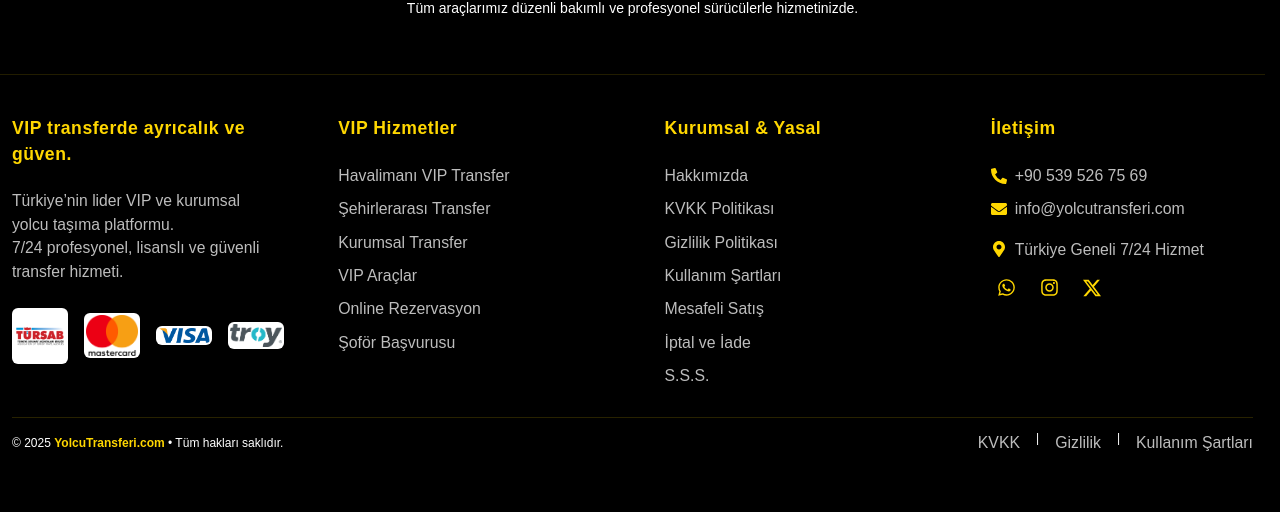
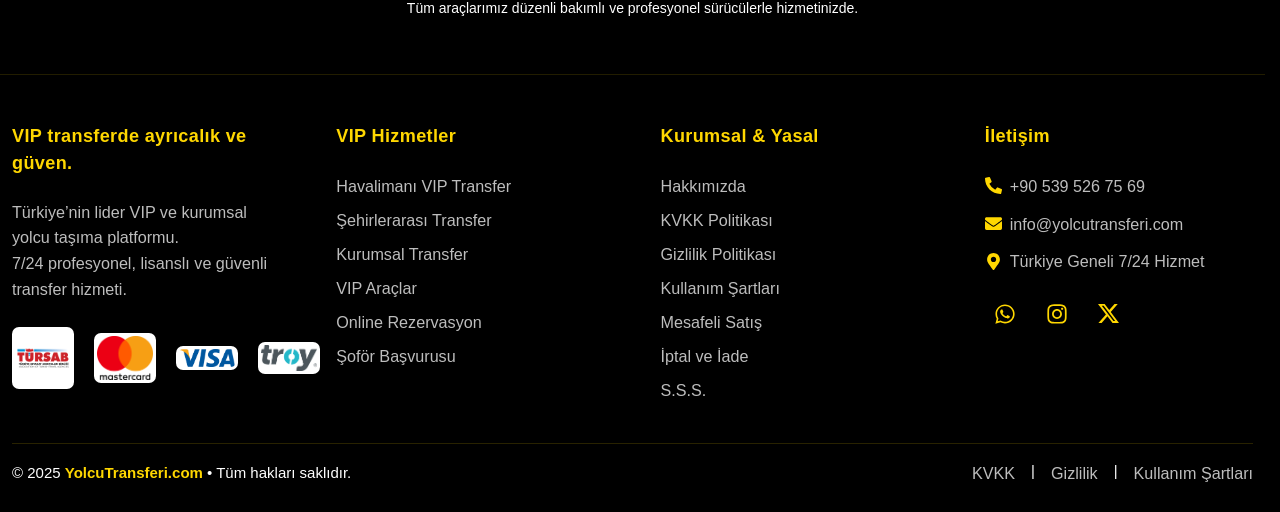
Before and after one commit to haliltayfur/yolcutransferi, a Next.js app: page /araclar in a window 1280 px wide. Shown: the part 723-1235 px from the top of the page. Before the commit the page ends 1207 px from the top, so only its background shows below. Built offline with nearby package versions, Linux system fonts and the light colour scheme.

Commit message:
Update Footer.jsx

```diff
--- a/components/Footer.jsx
+++ b/components/Footer.jsx
@@ -5,27 +5,26 @@ import { SiX } from "react-icons/si";
 
 export default function Footer() {
   return (
-    <footer className="bg-black text-gray-200 pt-10 pb-7 px-3 border-t border-[#FFD70022] font-sans">
-      <div className="max-w-7xl mx-auto grid grid-cols-1 sm:grid-cols-2 md:grid-cols-4 gap-y-8 gap-x-16 mb-7">
+    <footer className="bg-black text-gray-200 pt-12 pb-7 px-3 border-t border-[#FFD70022] font-sans">
+      <div className="max-w-7xl mx-auto grid grid-cols-1 sm:grid-cols-2 md:grid-cols-4 gap-x-14 gap-y-10 mb-10">
         {/* Sütun 1: Slogan + Açıklama + Kart & Güven Damgaları */}
-        <div className="flex flex-col gap-3">
-          <h3 className="footer-title mb-1">VIP transferde ayrıcalık ve güven.</h3>
-          <p className="footer-desc mb-2">
+        <div className="flex flex-col items-start gap-4 min-w-0">
+          <h3 className="footer-title">VIP transferde ayrıcalık ve güven.</h3>
+          <div className="footer-desc mb-1">
             Türkiye’nin lider VIP ve kurumsal yolcu taşıma platformu.<br />
             7/24 profesyonel, lisanslı ve güvenli transfer hizmeti.
-          </p>
-          {/* Kart ve güven damgaları */}
-          <div className="flex items-center gap-4 mt-1">
-            <Image src="/tursab.png" alt="TÜRSAB" width={56} height={25} style={{ background: "#fff", borderRadius: 6, padding: 2 }} />
-            <Image src="/mastercard.png" alt="MasterCard" width={56} height={28} style={{ background: "#fff", borderRadius: 6, padding: 2 }} />
-            <Image src="/visa.png" alt="Visa" width={56} height={28} style={{ background: "#fff", borderRadius: 6, padding: 2 }} />
-            <Image src="/Troy.png" alt="TROY" width={56} height={28} style={{ background: "#fff", borderRadius: 6, padding: 2 }} />
+          </div>
+          <div className="flex items-center gap-5 mt-1">
+            <Image src="/tursab.png" alt="TÜRSAB" width={62} height={30} style={{ background: "#fff", borderRadius: 7, padding: 3 }} />
+            <Image src="/mastercard.png" alt="MasterCard" width={62} height={30} style={{ background: "#fff", borderRadius: 7, padding: 3 }} />
+            <Image src="/visa.png" alt="Visa" width={62} height={30} style={{ background: "#fff", borderRadius: 7, padding: 3 }} />
+            <Image src="/Troy.png" alt="TROY" width={62} height={30} style={{ background: "#fff", borderRadius: 7, padding: 3 }} />
           </div>
         </div>
 
-        {/* Sütun 2: VIP MENÜ */}
-        <div className="flex flex-col gap-3">
-          <h3 className="footer-title mb-1">VIP Hizmetler</h3>
+        {/* Sütun 2: VIP Hizmetler */}
+        <div className="flex flex-col items-start gap-4 min-w-0">
+          <h3 className="footer-title">VIP Hizmetler</h3>
           <ul className="footer-list">
             <li><a href="/hizmetler" className="footer-link">Havalimanı VIP Transfer</a></li>
             <li><a href="/hizmetler" className="footer-link">Şehirlerarası Transfer</a></li>
@@ -36,9 +35,9 @@ export default function Footer() {
           </ul>
         </div>
 
-        {/* Sütun 3: KURUMSAL/YASAL MENÜ */}
-        <div className="flex flex-col gap-3">
-          <h3 className="footer-title mb-1">Kurumsal & Yasal</h3>
+        {/* Sütun 3: Kurumsal & Yasal */}
+        <div className="flex flex-col items-start gap-4 min-w-0">
+          <h3 className="footer-title">Kurumsal & Yasal</h3>
           <ul className="footer-list">
             <li><a href="/hakkimizda" className="footer-link">Hakkımızda</a></li>
             <li><a href="/kvkk" className="footer-link">KVKK Politikası</a></li>
@@ -50,41 +49,39 @@ export default function Footer() {
           </ul>
         </div>
 
-        {/* Sütun 4: İLETİŞİM */}
-        <div className="flex flex-col gap-3">
-          <h3 className="footer-title mb-1">İletişim</h3>
-          <ul className="footer-list">
-            <li className="flex items-center gap-2">
-              <FaPhoneAlt className="text-gold" size={16} />
+        {/* Sütun 4: İletişim */}
+        <div className="flex flex-col items-start gap-4 min-w-0">
+          <h3 className="footer-title">İletişim</h3>
+          <div className="footer-list">
+            <div className="flex items-center gap-2 mb-1">
+              <FaPhoneAlt className="text-gold" size={17} />
               <a href="tel:+905395267569" className="footer-link">+90 539 526 75 69</a>
-            </li>
-            <li className="flex items-center gap-2">
-              <FaEnvelope className="text-gold" size={16} />
+            </div>
+            <div className="flex items-center gap-2 mb-1">
+              <FaEnvelope className="text-gold" size={17} />
               <a href="mailto:info@yolcutransferi.com" className="footer-link">info@yolcutransferi.com</a>
-            </li>
-            {/* Türkiye Geneli 7/24 Hizmet */}
-            <li className="flex items-center gap-2 mt-2">
-              <FaMapMarkerAlt className="text-gold" size={16} />
+            </div>
+            <div className="flex items-center gap-2 mb-3">
+              <FaMapMarkerAlt className="text-gold" size={17} />
               <span className="footer-desc">Türkiye Geneli 7/24 Hizmet</span>
-            </li>
-            {/* Sosyal ikonlar: wsap, insta, x */}
-            <li className="flex items-center gap-3 mt-1">
+            </div>
+            <div className="flex items-center gap-3">
               <a href="https://wa.me/905395267569" target="_blank" rel="noopener noreferrer" aria-label="WhatsApp" className="footer-social">
-                <FaWhatsapp size={19} />
+                <FaWhatsapp size={22} />
               </a>
               <a href="https://www.instagram.com/yolcutransferi/" target="_blank" rel="noopener noreferrer" aria-label="Instagram" className="footer-social">
-                <FaInstagram size={19} />
+                <FaInstagram size={22} />
               </a>
               <a href="https://x.com/yolcutransferi" target="_blank" rel="noopener noreferrer" aria-label="X" className="footer-social">
-                <SiX size={18} />
+                <SiX size={21} />
               </a>
-            </li>
-          </ul>
+            </div>
+          </div>
         </div>
       </div>
 
-      {/* ALT BAND */}
-      <div className="max-w-7xl mx-auto mt-7 border-t border-[#FFD70028] pt-3 flex flex-col md:flex-row justify-between items-center text-xs text-gray-400 gap-4">
+      {/* Alt Bant */}
+      <div className="max-w-7xl mx-auto mt-8 border-t border-[#FFD70028] pt-4 flex flex-col md:flex-row justify-between items-center text-[15px] text-gray-400 gap-5">
         <div>
           © {new Date().getFullYear()} <span className="text-gold font-semibold">YolcuTransferi.com</span> • Tüm hakları saklıdır.
         </div>
@@ -100,15 +97,16 @@ export default function Footer() {
         .text-gold { color: #FFD700; }
         .footer-title {
           color: #FFD700;
-          font-size: 1.1rem;
+          font-size: 1.13rem;
           font-weight: 700;
-          letter-spacing: .03em;
-          margin-bottom: 0.6rem;
+          letter-spacing: .02em;
+          margin-bottom: 0.4rem;
         }
         .footer-desc {
-          font-size: 0.98rem;
+          font-size: 1.01rem;
           color: #bdbdbd;
           font-weight: 400;
+          line-height: 1.6;
         }
         .footer-list {
           display: flex;
@@ -117,9 +115,9 @@ export default function Footer() {
         }
         .footer-link {
           color: #bdbdbd;
-          font-size: 0.99rem;
+          font-size: 1.01rem;
           font-weight: 500;
-          line-height: 1.65;
+          line-height: 1.66;
           transition: color 0.15s;
         }
         .footer-link:hover {
@@ -128,17 +126,19 @@ export default function Footer() {
         .footer-social {
           color: #FFD700;
           border-radius: 50%;
-          padding: 6px;
-          transition: color 0.14s, box-shadow 0.18s;
+          padding: 9px;
+          font-size: 1.17rem;
+          transition: color 0.14s, box-shadow 0.18s, transform 0.16s;
         }
         .footer-social:hover {
           color: #fff8c0;
-          box-shadow: 0 0 10px 3px #FFD70060;
+          box-shadow: 0 0 13px 3px #FFD70066;
           background: #161616;
+          transform: scale(1.17);
         }
         @media (max-width: 1024px) {
-          .footer-title { font-size: 1rem; }
-          .footer-list { gap: 0.28rem; }
+          .footer-title { font-size: 1.04rem; }
+          .footer-list { gap: 0.29rem; }
         }
       `}</style>
     </footer>
```
